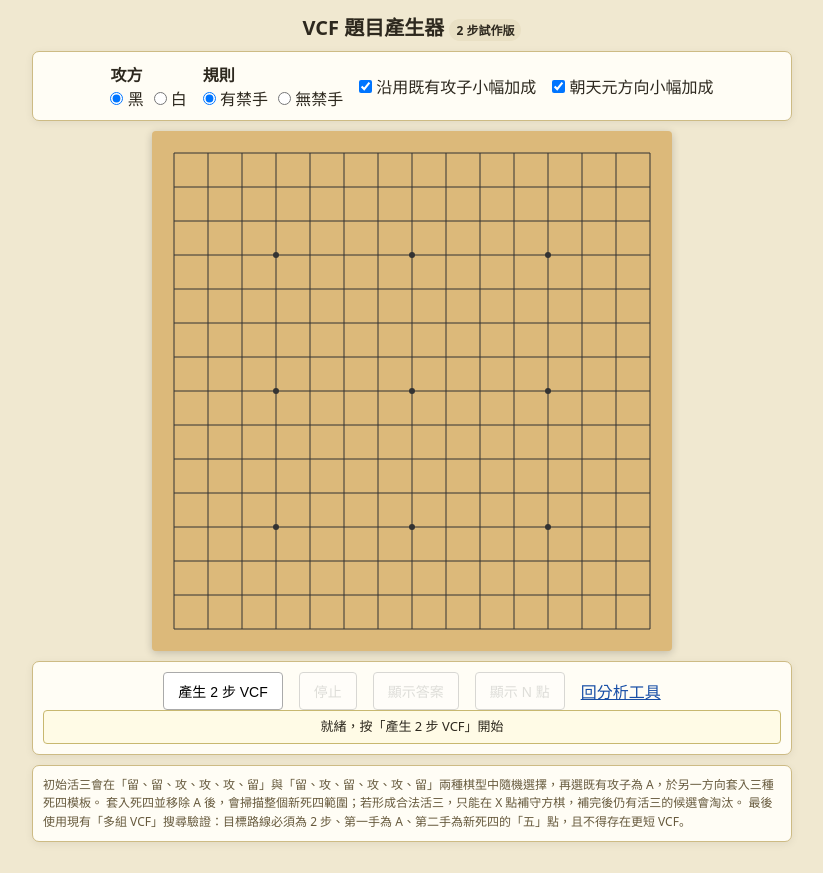
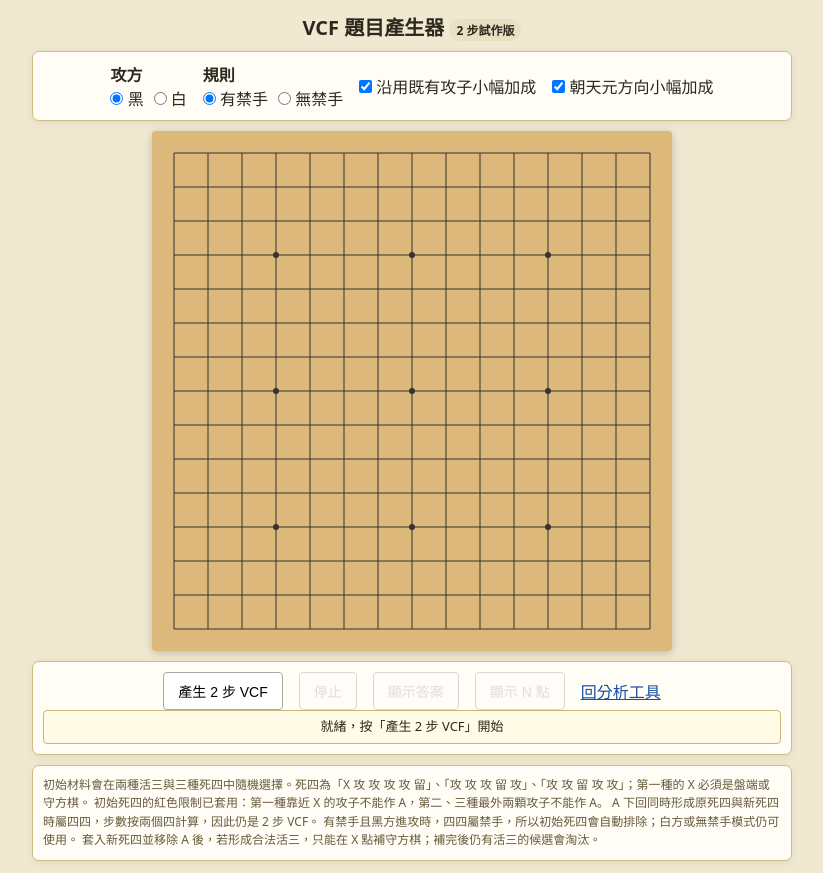
Before and after one commit to 5871224/VCF, a plain HTML site: page makevcf-generator.html in a window 1280 px wide. Shown: the whole page, without its empty margins (228-1051 px from the left). Drawn offline with Linux system fonts and the light colour scheme; a script that the page names is missing.

Commit message:
Document initial dead-four generation rules

```diff
--- a/makevcf-generator.html
+++ b/makevcf-generator.html
@@ -105,9 +105,11 @@ a { color: #174ea6; }
 </div>
 
 <div class="panel note">
-  初始活三會在「留、留、攻、攻、攻、留」與「留、攻、留、攻、攻、留」兩種棋型中隨機選擇，再選既有攻子為 A，於另一方向套入三種死四模板。
-  套入死四並移除 A 後，會掃描整個新死四範圍；若形成合法活三，只能在 X 點補守方棋，補完後仍有活三的候選會淘汰。
-  最後使用現有「多組 VCF」搜尋驗證：目標路線必須為 2 步、第一手為 A、第二手為新死四的「五」點，且不得存在更短 VCF。
+  初始材料會在兩種活三與三種死四中隨機選擇。死四為「X 攻 攻 攻 攻 留」、「攻 攻 攻 留 攻」、「攻 攻 留 攻 攻」；第一種的 X 必須是盤端或守方棋。
+  初始死四的紅色限制已套用：第一種靠近 X 的攻子不能作 A，第二、三種最外兩顆攻子不能作 A。
+  A 下回同時形成原死四與新死四時屬四四，步數按兩個四計算，因此仍是 2 步 VCF。
+  有禁手且黑方進攻時，四四屬禁手，所以初始死四會自動排除；白方或無禁手模式仍可使用。
+  套入新死四並移除 A 後，若形成合法活三，只能在 X 點補守方棋；補完後仍有活三的候選會淘汰。
 </div>
 
 <script src="emoji/emoji.js"></script>
```
